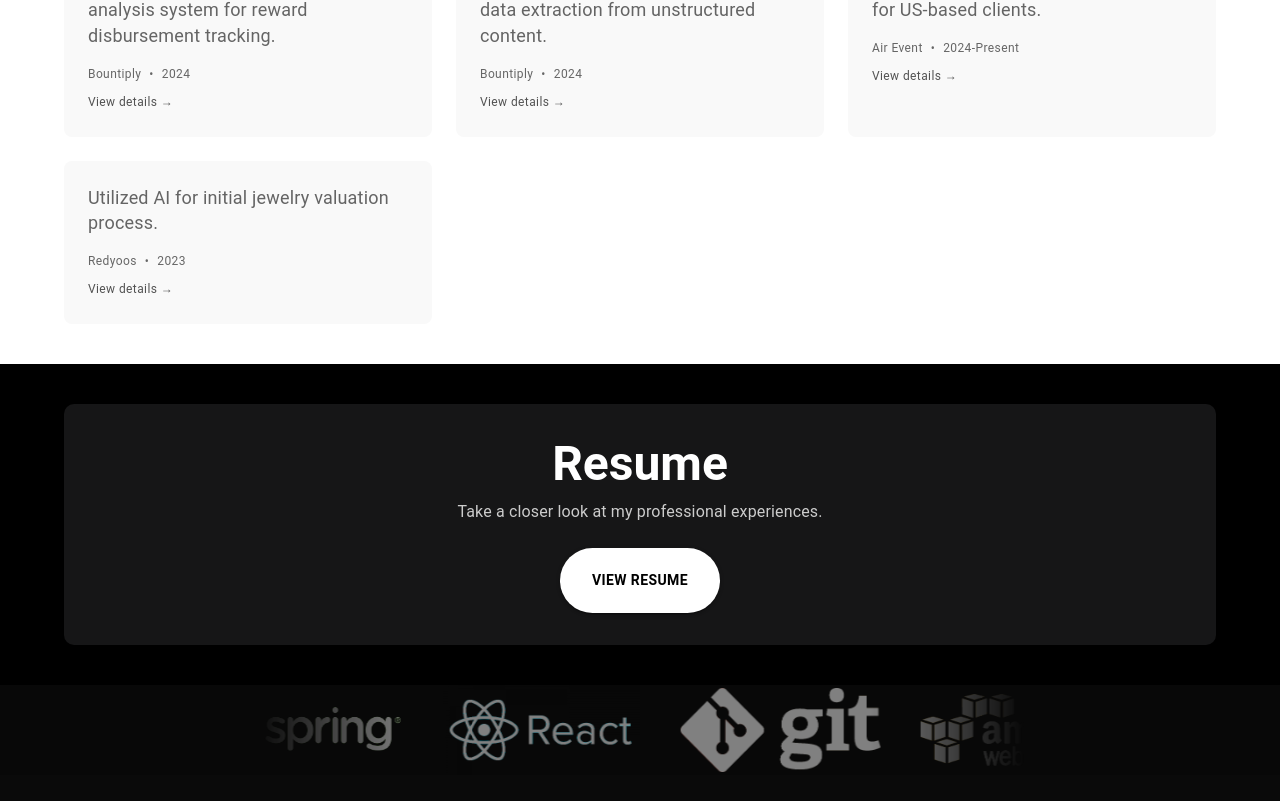
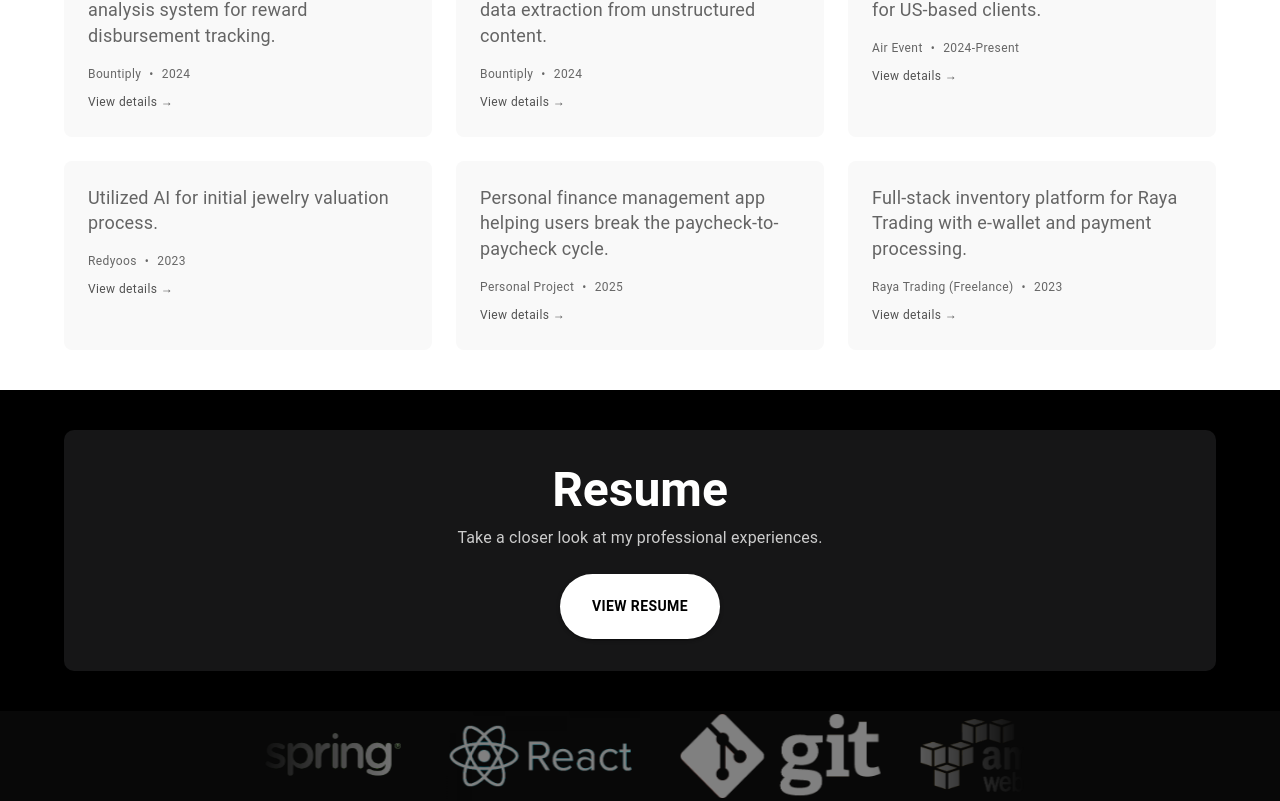
Before and after one commit to AlexanderThomasSayson/ats-portfolio-website, a React (Vite) app: page / in a window 1280 px wide. Shown: the part 8308-9109 px from the top of the page. Before the commit the page ends 9083 px from the top, so only its background shows below. Built offline with nearby package versions, Linux system fonts and the light colour scheme.

Commit message:
feat: add mtx and finance flow.

```diff
--- a/src/data/experiences.js
+++ b/src/data/experiences.js
@@ -256,6 +256,78 @@ export const experiences = [
     ],
     relatedProject: "redyoos",
   },
+  {
+    id: "finance-flow",
+    slug: "finance-flow",
+    title: "Finance Flow - Personal Finance Manager",
+    shortDescription:
+      "Personal finance management app helping users break the paycheck-to-paycheck cycle.",
+    company: "Personal Project",
+    role: "Full Stack Developer",
+    duration: "2025",
+    location: "Personal",
+    responsibilities: [
+      "Designed and developed full-stack application using Next.js",
+      "Implemented the 75-15-10 budgeting rule for automated income allocation",
+      "Built loan management system with payment tracking and interest calculations",
+      "Created automated tax calculation engine based on 2024 Philippine tax brackets",
+      "Developed intuitive dashboards for financial visualization and reporting",
+    ],
+    achievements: [
+      "Successfully implemented automated income allocation across three categories",
+      "Built accurate tax calculator for Philippine government tax compliance",
+      "Created comprehensive loan tracking with multiple debt management",
+      "Delivered user-friendly interface for complex financial data visualization",
+    ],
+    technologies: [
+      "Next.js",
+      "React",
+      "TypeScript",
+      "Tailwind CSS",
+      "Node.js",
+    ],
+    highlights: [
+      "Solved a real-world problem of paycheck-to-paycheck financial management",
+      "Implemented Philippine-specific tax calculations for accurate financial planning",
+    ],
+    relatedProject: "financeflow",
+  },
+  {
+    id: "inventory-system",
+    slug: "inventory-system",
+    title: "E-commerce Inventory Management System",
+    shortDescription:
+      "Full-stack inventory platform for Raya Trading with e-wallet and payment processing.",
+    company: "Raya Trading (Freelance)",
+    role: "Full Stack Developer",
+    duration: "2023",
+    location: "Freelance",
+    responsibilities: [
+      "Developed comprehensive inventory management system from scratch",
+      "Implemented secure e-wallet and multi-mode payment processing",
+      "Built administrative dashboard for non-technical users",
+      "Created product search with filtering and pagination",
+      "Optimized SEO and performance for better online visibility",
+    ],
+    achievements: [
+      "Achieved Lighthouse performance score of 95+",
+      "Supported product catalogs of up to 10,000 items with sub-second search",
+      "Reduced checkout abandonment by 30% through UX improvements",
+      "Delivered cost-effective solution compared to expensive platforms",
+    ],
+    technologies: [
+      "Vanilla PHP",
+      "AdminLTE",
+      "MySQL",
+      "Bootstrap CSS",
+      "Hostinger",
+    ],
+    highlights: [
+      "Built scalable solution that handled 10,000+ products efficiently",
+      "Created flexible admin interface enabling client self-management",
+    ],
+    relatedProject: "ecommerce",
+  },
 ];
 
 export const getExperienceBySlug = (slug) => {
```
